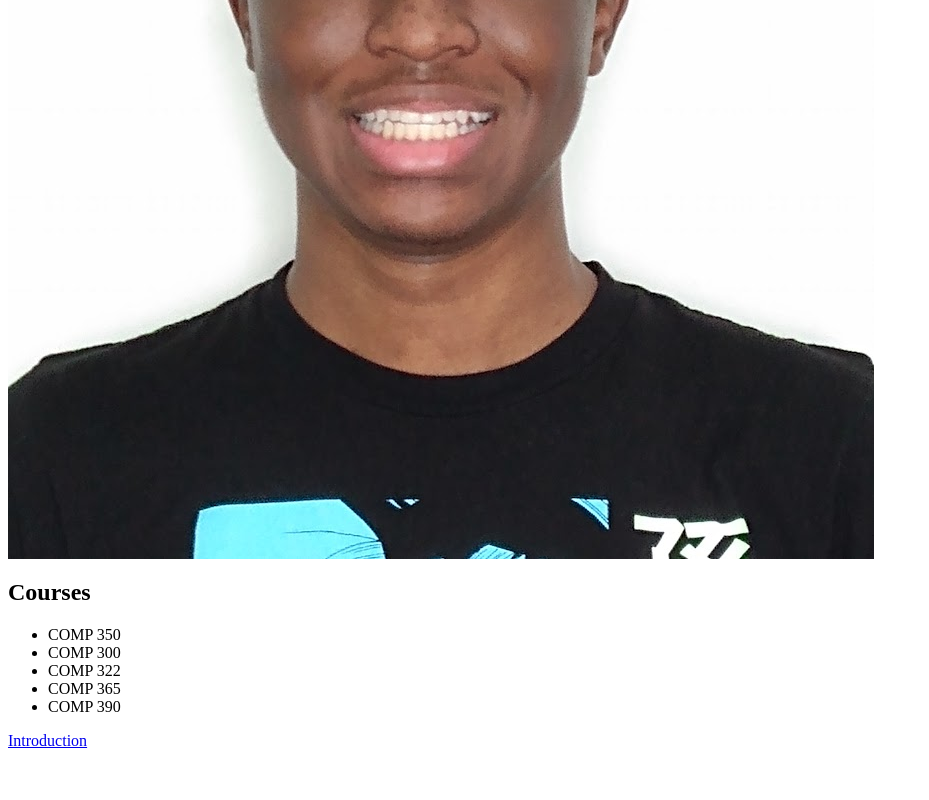
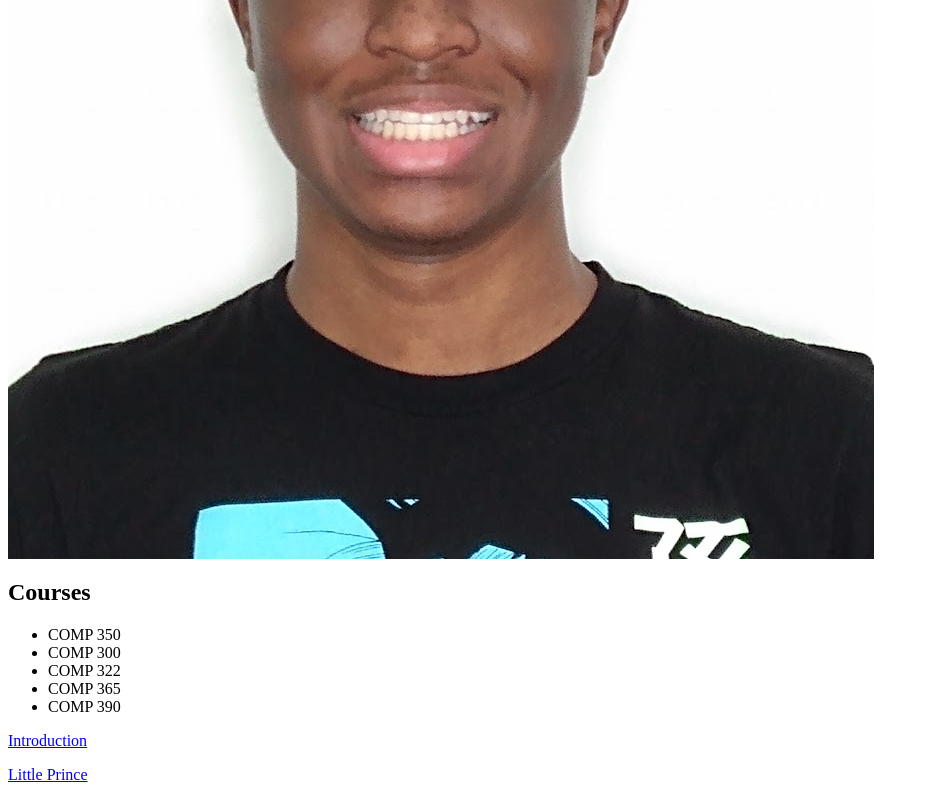
Before and after one commit to ComicalTNM/ComicalTNM.github.io, a plain HTML site: page index.html in a window 1280 px wide. Shown: the part 472-1272 px from the top of the page, without its empty margins (0-929 px from the left). Before the commit the page ends 1238 px from the top, so only its background shows below. Drawn offline with Linux system fonts and the light colour scheme.

Commit message:
Update index.html

```diff
--- a/index.html
+++ b/index.html
@@ -15,5 +15,6 @@
             <li>COMP 390</li>
           </ul>
           <p><a href="introduction.html">Introduction</a></p>
+          <p><a href="little_prince.html">Little Prince</a></p>
     </body>
 </html>
```
